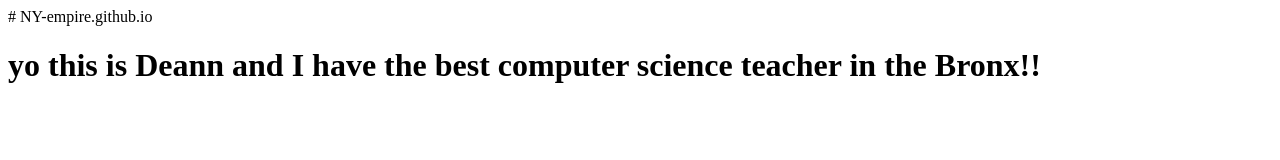
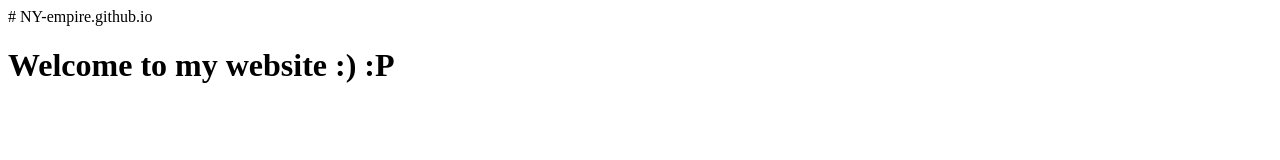
Before and after one commit to NY-Empire/NY-empire.github.io, a plain HTML site: page index.html in a window 1280 px wide. Drawn offline with Linux system fonts and the light colour scheme.

Commit message:
Update index.html

```diff
--- a/index.html
+++ b/index.html
@@ -1,3 +1,3 @@
 # NY-empire.github.io
 
-<h1> yo this is Deann and I have the best computer science teacher in the Bronx!! </h1>
+<h1> Welcome to my website :) :P </h1>
```
